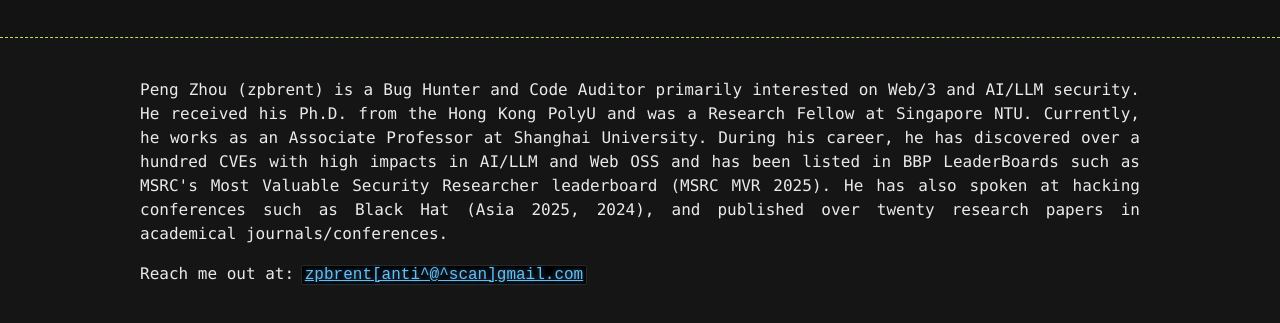
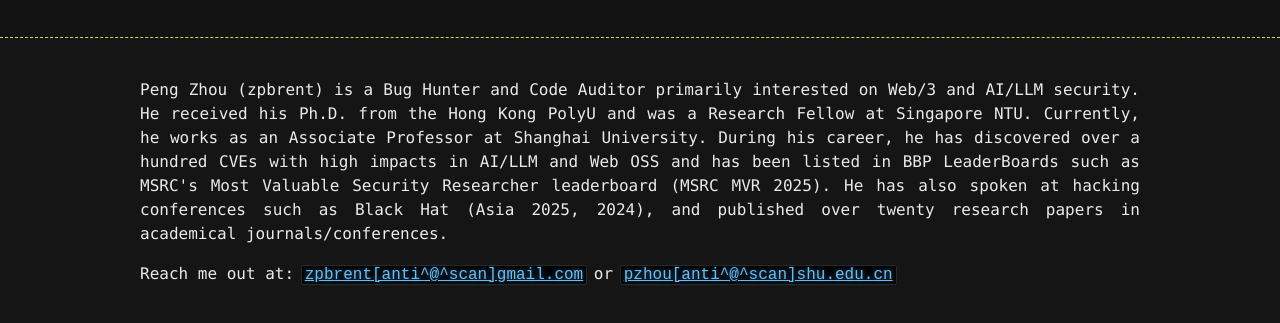
Before and after one commit to zpbrent/zpbrent.github.com, a plain HTML site: page index.html in a window 1280 px wide. Shown: the part 95-418 px from the top of the page. Drawn offline with Linux system fonts and the light colour scheme.

Commit message:
Update index.html

```diff
--- a/index.html
+++ b/index.html
@@ -62,7 +62,7 @@
       <section id="main_content">
         <p style="text-align:justify">Peng Zhou (zpbrent) is a Bug Hunter and Code Auditor primarily interested on Web/3 and AI/LLM security. He received his Ph.D. from the Hong Kong PolyU and was a Research Fellow at Singapore NTU. Currently, he works as an Associate Professor at Shanghai University. During his career, he has discovered over a hundred CVEs with high impacts in AI/LLM and Web OSS and has been listed in BBP LeaderBoards such as MSRC's Most Valuable Security Researcher leaderboard (MSRC MVR 2025). He has also spoken at hacking conferences such as Black Hat (Asia 2025, 2024), and published over twenty research papers in academical journals/conferences.</p>
 
-<p>Reach me out at: <code class="language-plaintext highlighter-rouge"><a href="mailto:zpbrent@gmail.com">zpbrent[anti^@^scan]gmail.com</a></code></p>
+<p>Reach me out at: <code class="language-plaintext highlighter-rouge"><a href="mailto:zpbrent@gmail.com">zpbrent[anti^@^scan]gmail.com</a></code> or <code class="language-plaintext highlighter-rouge"><a href="mailto:pzhou@shu.edu.cn">pzhou[anti^@^scan]shu.edu.cn</a></code></p>
 
       </section>
     </div>
```
